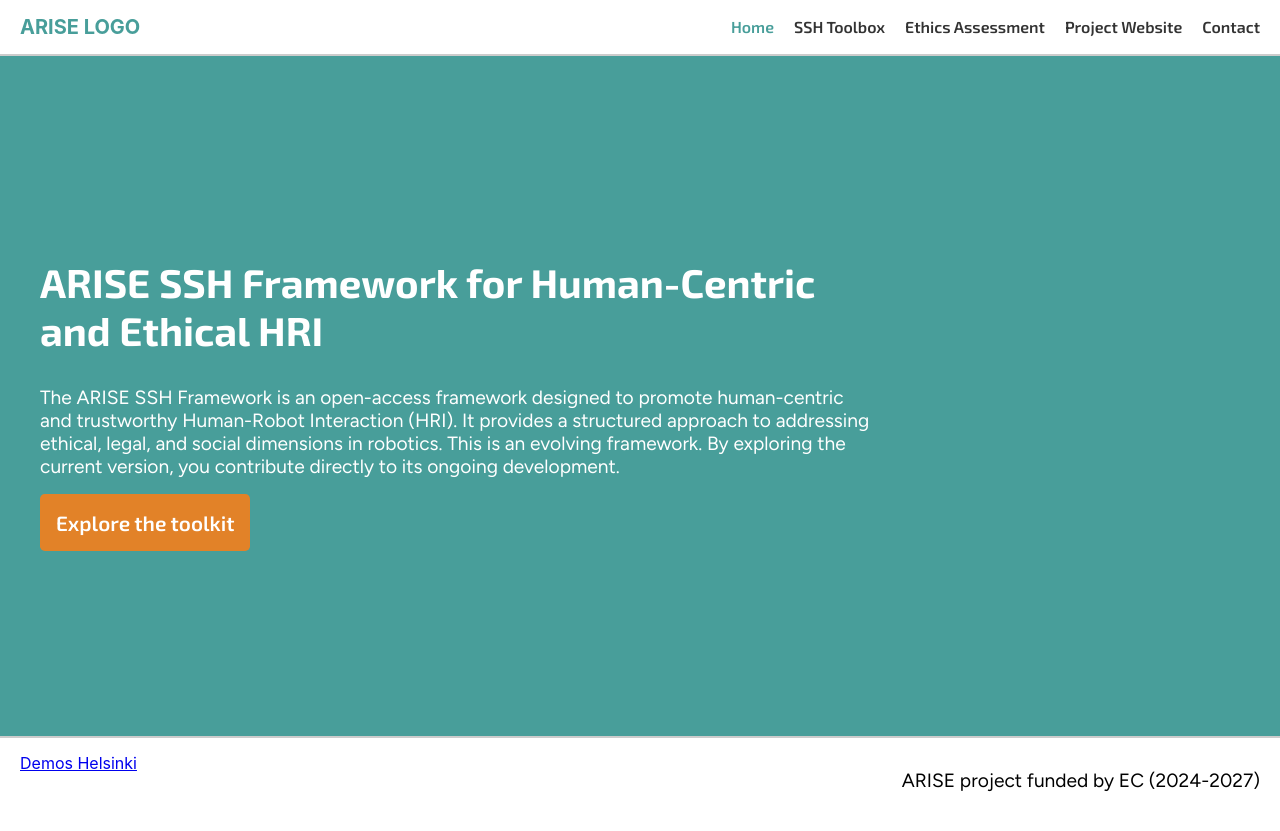
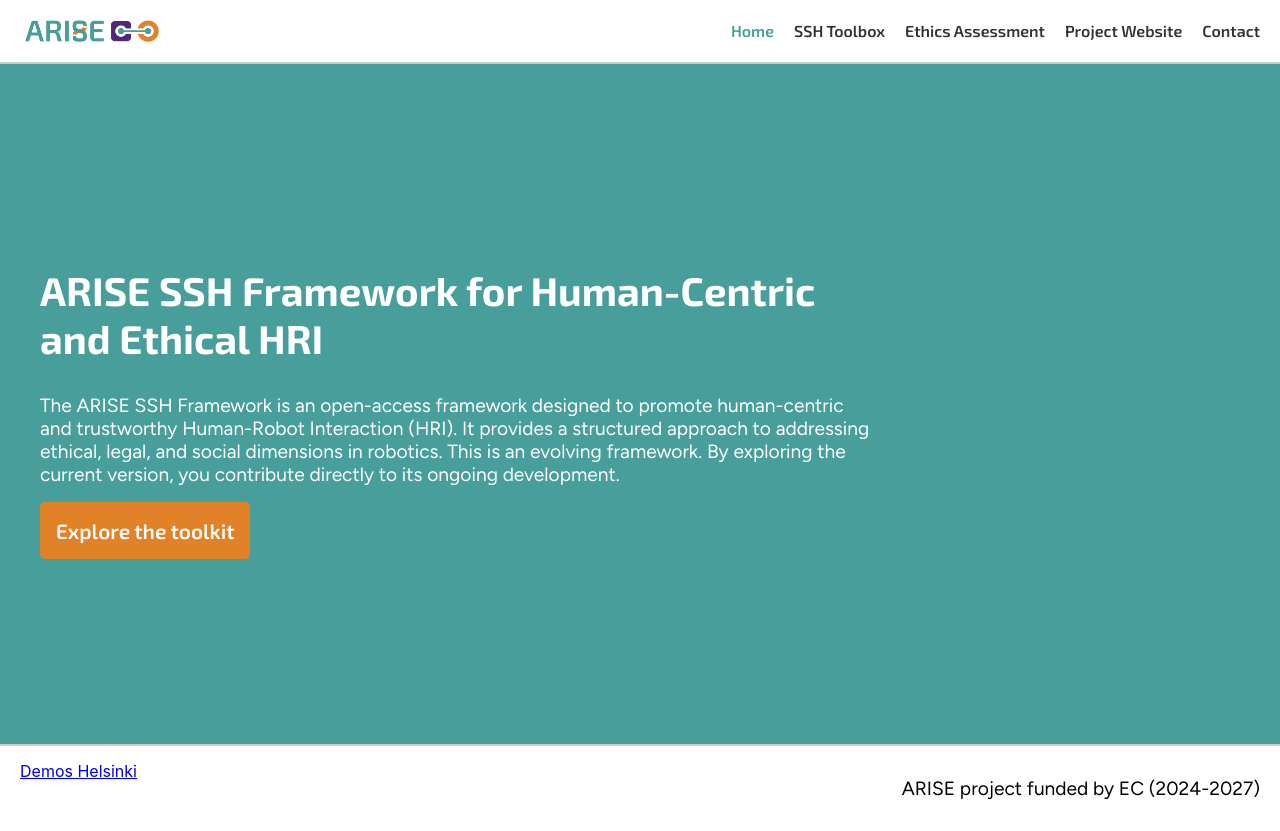
Before and after one commit to TuuPu/ARISE, a React (Create React App) app: page / in a window 1280 px wide. Built offline with nearby package versions, Linux system fonts and the light colour scheme.

Commit message:
add logo to header

```diff
--- a/src/App.css
+++ b/src/App.css
@@ -6,7 +6,7 @@
   --text-black: #0A1212;
   --off-white: #f5f5f5;
   --white: #ffffff;
-  --purple: #502878ff;
+  --purple: #502878;
 
 }
 
--- a/src/components/Header.css
+++ b/src/components/Header.css
@@ -6,6 +6,10 @@
     justify-content: space-between;
     align-items: center;
   }
+
+.logo {
+  max-height: 2rem;
+}
 
   .global-nav a {
     margin-left: 20px;
--- a/src/components/Header.js
+++ b/src/components/Header.js
@@ -7,7 +7,9 @@ const Header = () => {
 
   return (
     <header className="global-header">
-      <div className="logo">ARISE LOGO</div>
+
+      <img className="logo" src="ARISE_logo.png" alt="Arise Logo"></img>
+
       <nav className="global-nav">
         <Link to="/" className={location.pathname === "/" ? "active" : ""}>Home</Link>
         <Link to="/toolbox" className={location.pathname === "/toolbox" ? "active" : ""}>SSH Toolbox</Link>
```
Also changed, not shown: public/ARISE_logo.png (added).
